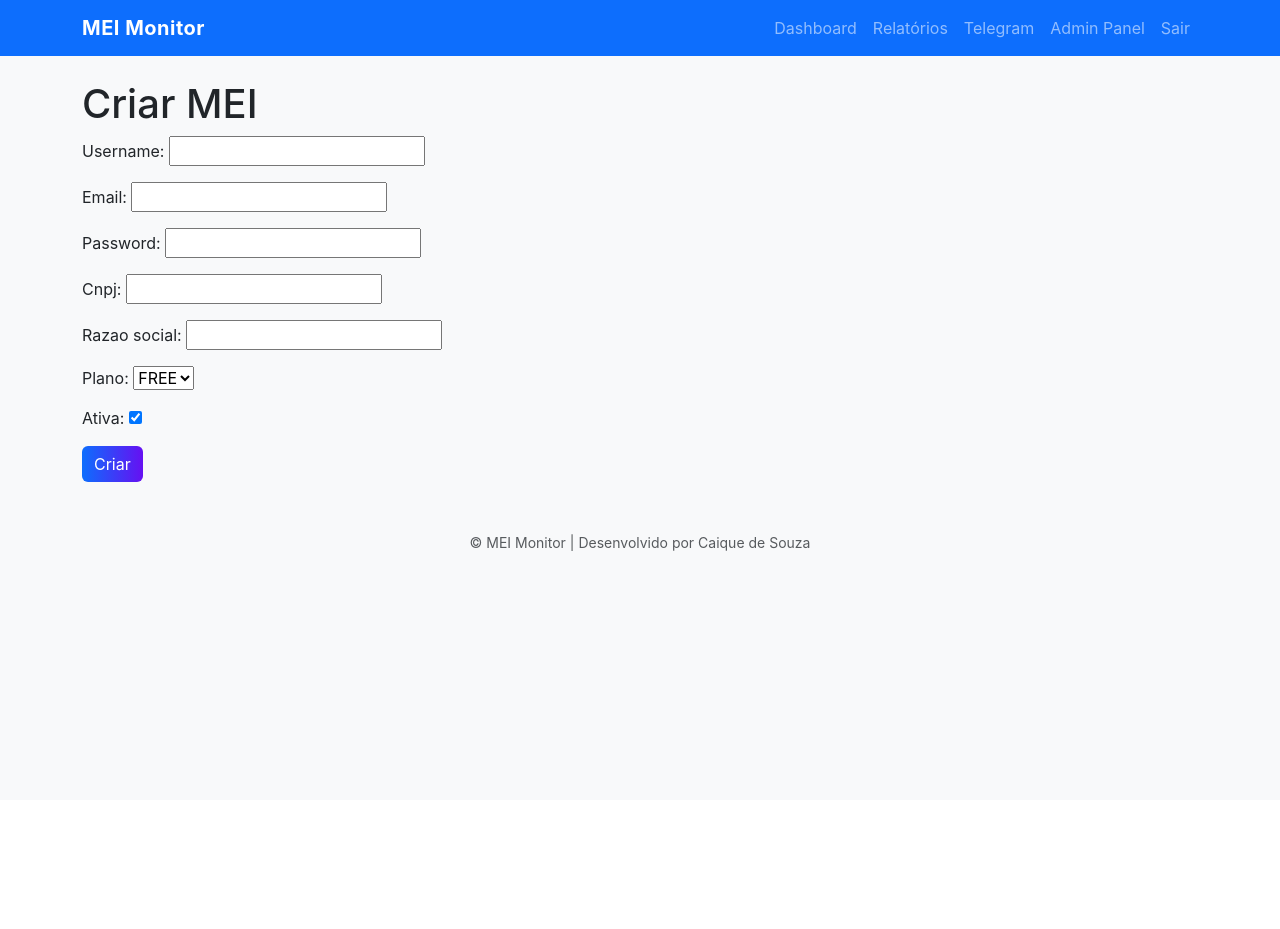
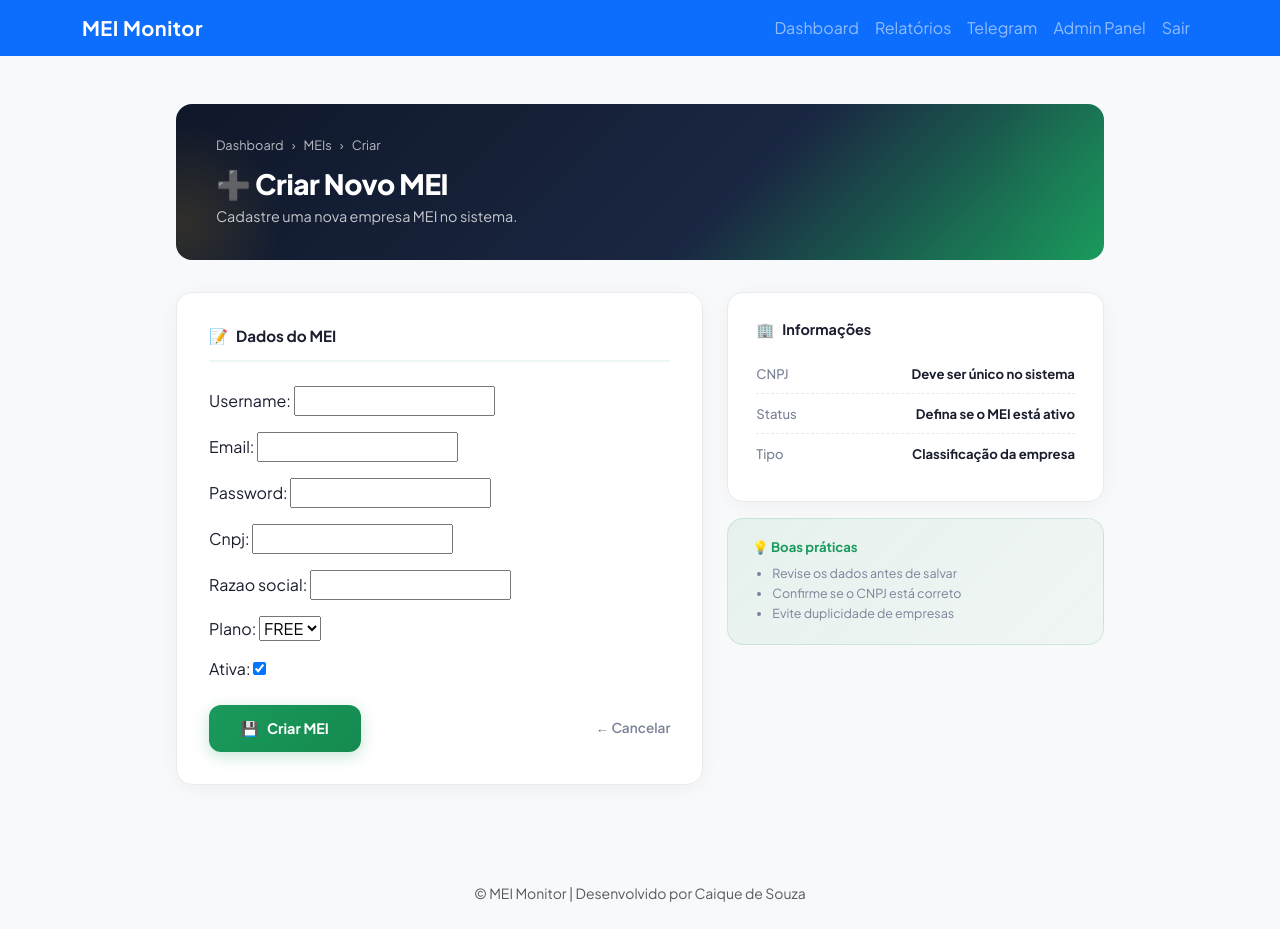
Before and after one commit to 95Caique/mei_monitor, a Django app: page /admin-panel/users/create/ in a window 1280 px wide. Before the commit the page ends 551 px from the top, so only its background shows below. Run offline with Django 5.2, Linux system fonts and the light colour scheme; the visitor is signed in with stand-in values (Sample User, id 1).

Commit message:
FIX: Melhorias feitas na index do projeto e no template de ciar novos usuários

```diff
--- a/templates/admin_panel/user_create.html
+++ b/templates/admin_panel/user_create.html
@@ -1,10 +1,86 @@
 {% extends "base.html" %}
+{% load static %}
+
+{% block title %}Criar MEI - MEI Monitor{% endblock %}
+
+{% block extra_css %}
+<link rel="stylesheet" href="{% static 'css/create_invoice.css' %}">
+{% endblock %}
 
 {% block content %}
-<h1>Criar MEI</h1>
-<form method="post">
-    {% csrf_token %}
-    {{ form.as_p }}
-    <button type="submit" class="btn btn-primary">Criar</button>
-</form>
+<div class="invoice-page">
+
+  <!-- HERO -->
+  <div class="invoice-hero">
+    <div class="hero-content">
+      <div class="hero-breadcrumb">
+        <a href="{% url 'dashboard' %}">Dashboard</a>
+        <span>›</span>
+        <a href="{% url 'adminpanel:users_list' %}">MEIs</a>
+        <span>›</span>
+        <span>Criar</span>
+      </div>
+      <h1>➕ Criar Novo MEI</h1>
+      <p class="hero-sub">Cadastre uma nova empresa MEI no sistema.</p>
+    </div>
+  </div>
+
+  <!-- GRID -->
+  <div class="form-grid">
+
+    <!-- FORMULÁRIO -->
+    <div class="form-card">
+      <div class="form-section-title">
+        <span>📝</span> Dados do MEI
+      </div>
+
+      <form method="post" style="margin-top:1.5rem;">
+        {% csrf_token %}
+
+        <div class="form-fields">
+          {{ form.as_p }}
+        </div>
+
+        <div style="display:flex; gap:1rem; margin-top:1.5rem;">
+          <button type="submit" class="btn-submit">
+            <span>💾</span> Criar MEI
+          </button>
+
+          <a href="{% url 'adminpanel:users_list' %}" class="btn-back">
+            ← Cancelar
+          </a>
+        </div>
+      </form>
+    </div>
+
+    <!-- SIDEBAR -->
+    <div>
+      <div class="preview-card">
+        <h3><span>🏢</span> Informações</h3>
+        <div class="preview-line">
+          <span class="preview-label">CNPJ</span>
+          <span class="preview-value">Deve ser único no sistema</span>
+        </div>
+        <div class="preview-line">
+          <span class="preview-label">Status</span>
+          <span class="preview-value">Defina se o MEI está ativo</span>
+        </div>
+        <div class="preview-line">
+          <span class="preview-label">Tipo</span>
+          <span class="preview-value">Classificação da empresa</span>
+        </div>
+      </div>
+
+      <div class="tips-card">
+        <h4>💡 Boas práticas</h4>
+        <ul>
+          <li>Revise os dados antes de salvar</li>
+          <li>Confirme se o CNPJ está correto</li>
+          <li>Evite duplicidade de empresas</li>
+        </ul>
+      </div>
+    </div>
+
+  </div>
+</div>
 {% endblock %}
```
Also changed, not shown: templates/admin_panel/index.html (+68 -5 lines).
